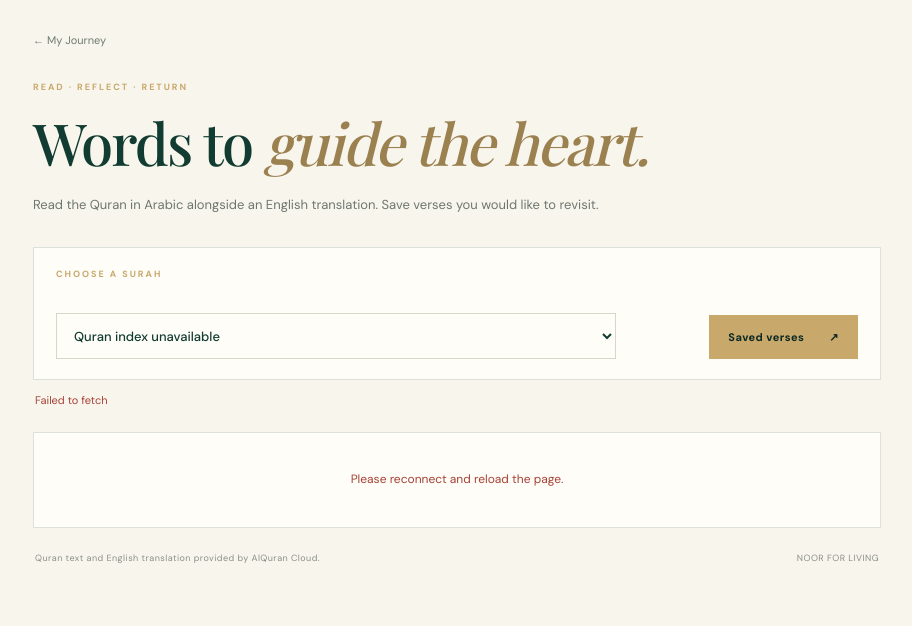
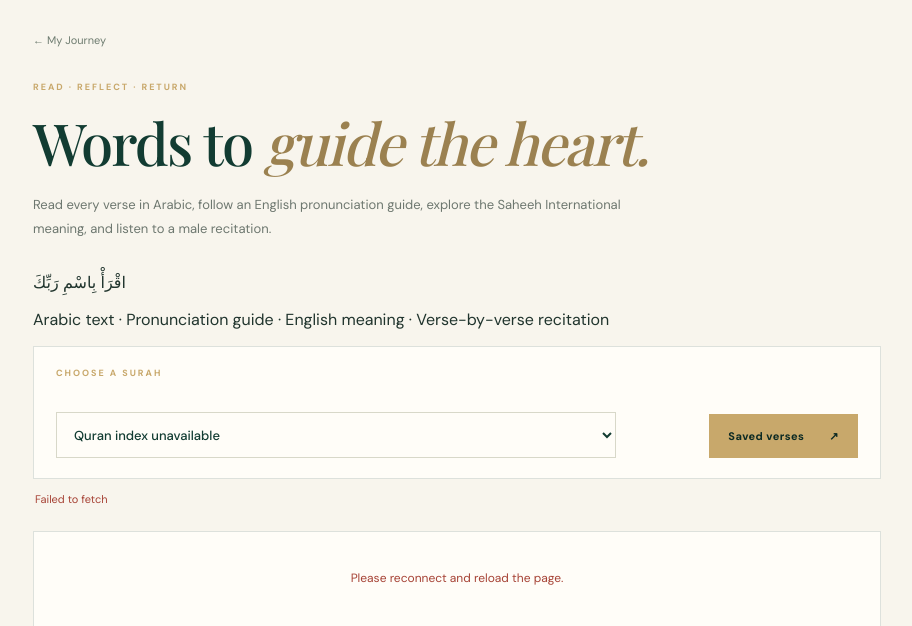
Before and after one commit to elenavance/noor-for-living, a Django app: page /quran/ in a window 1280 px wide. Shown: the part 82-708 px from the top of the page, without its empty margins (183-1095 px from the left). Before the commit the page ends 645 px from the top, so only its background shows below. Run offline with Django 5.2, Linux system fonts and the light colour scheme.

Commit message:
Explain Quran transliteration and audio reading controls

```diff
--- a/templates/quran/reader.html
+++ b/templates/quran/reader.html
@@ -2,8 +2,8 @@
 <html lang="en">
 <head><meta charset="utf-8"><meta name="google" content="notranslate"><meta name="viewport" content="width=device-width,initial-scale=1"><meta name="theme-color" content="#123c32"><meta name="description" content="Read the Holy Quran in Arabic with an English translation and save verses for later."><link rel="manifest" href="{% url 'manifest' %}"><link rel="stylesheet" href="/static/css/app.css"><link rel="stylesheet" href="/static/css/auth.css"><link rel="stylesheet" href="/static/css/worship.css"><link rel="stylesheet" href="/static/css/quran.css"><link rel="preconnect" href="https://fonts.googleapis.com"><link rel="preconnect" href="https://fonts.gstatic.com" crossorigin><link href="https://fonts.googleapis.com/css2?family=Amiri:wght@400;700&family=DM+Sans:wght@400;500;600;700&family=Playfair+Display:wght@500;600;700&display=swap" rel="stylesheet"><title>Quran Reader — NOOR FOR LIVING</title></head>
 <body class="quran-page"><header class="topbar"><a class="brand" href="/"><span class="brand-mark">✦</span><span>NOOR <em>FOR</em> LIVING</span></a><nav class="top-nav" aria-label="Main navigation"><a href="/">Home</a><a href="{% url 'prayer_times' %}">Prayer times</a><a href="{% url 'my_bookmarks' %}">My bookmarks</a></nav></header>
-<main class="quran-main"><a class="back-link" href="{% url 'dashboard' %}">← My Journey</a><section class="worship-heading"><p class="eyebrow">READ · REFLECT · RETURN</p><h1>Words to <i>guide the heart.</i></h1><p>Read the Quran in Arabic alongside an English translation. Save verses you would like to revisit.</p></section>
-<section class="reader-controls"><label for="surah-select"><span class="eyebrow">CHOOSE A SURAH</span><select id="surah-select"><option value="">Loading surahs…</option></select></label><a class="button button-gold" href="{% url 'my_bookmarks' %}">Saved verses <span>↗</span></a></section>
+<main class="quran-main"><a class="back-link" href="{% url 'dashboard' %}">← My Journey</a><section class="worship-heading"><p class="eyebrow">READ · REFLECT · RETURN</p><h1>Words to <i>guide the heart.</i></h1><p>Read every verse in Arabic, follow an English pronunciation guide, explore the Saheeh International meaning, and listen to a male recitation.</p></section>
+<section class="quran-reading-note"><span class="quran-note-arabic" lang="ar" dir="rtl">اقْرَأْ بِاسْمِ رَبِّكَ</span><p>Arabic text · Pronunciation guide · English meaning · Verse-by-verse recitation</p></section><section class="reader-controls"><label for="surah-select"><span class="eyebrow">CHOOSE A SURAH</span><select id="surah-select"><option value="">Loading surahs…</option></select></label><a class="button button-gold" href="{% url 'my_bookmarks' %}">Saved verses <span>↗</span></a></section>
 <p id="quran-status" class="status-message" role="status" aria-live="polite">Loading Quran index…</p><section id="surah-heading" class="surah-heading" hidden><p class="eyebrow" id="surah-meta"></p><h2 id="surah-title"></h2><p id="surah-translation"></p></section><section id="ayah-list" class="ayah-list" aria-live="polite"><div class="reader-placeholder">The reader will appear here once the Quran text is loaded.</div></section><div class="reader-footer"><span>Quran text and English translation provided by AlQuran Cloud.</span><span>NOOR FOR LIVING</span></div></main>
 <nav class="bottom-nav" aria-label="Quick navigation"><a class="nav-item" href="/"><span>⌂</span><small>Home</small></a><a class="nav-item" href="{% url 'prayer_times' %}"><span>◔</span><small>Prayer</small></a><a class="nav-item active" href="{% url 'quran_reader' %}"><span>۞</span><small>Quran</small></a><a class="nav-item" href="{% url 'my_bookmarks' %}"><span>▤</span><small>Saved</small></a><a class="nav-item" href="{% url 'dashboard' %}"><span>◉</span><small>Profile</small></a></nav>
 <form id="csrf-form" hidden>{% csrf_token %}</form><script>window.NOOR_QURAN_CONFIG={isAuthenticated:{% if user.is_authenticated %}true{% else %}false{% endif %},loginUrl:"{% url 'login' %}",bookmarkUrl:"{% url 'toggle_bookmark' %}",progressUrl:"{% url 'save_quran_progress' %}",initialProgress:{% if reading_progress %}{surah:{{ reading_progress.surah_number }},ayah:{{ reading_progress.ayah_number }},name:"{{ reading_progress.surah_name|escapejs }}"}{% else %}null{% endif %},savedVerses:{{ saved_bookmarks|safe }}};</script><script src="/static/js/quran.js" defer></script></body></html>
```
